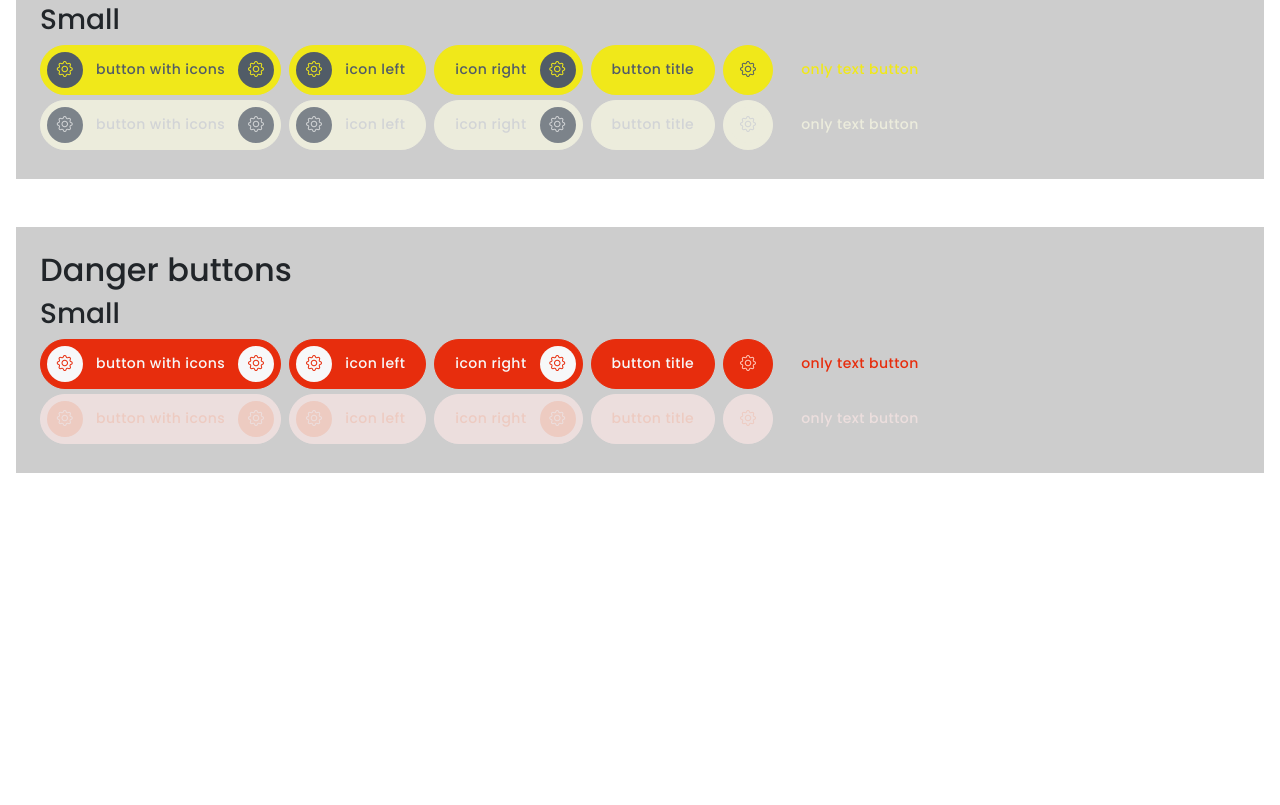
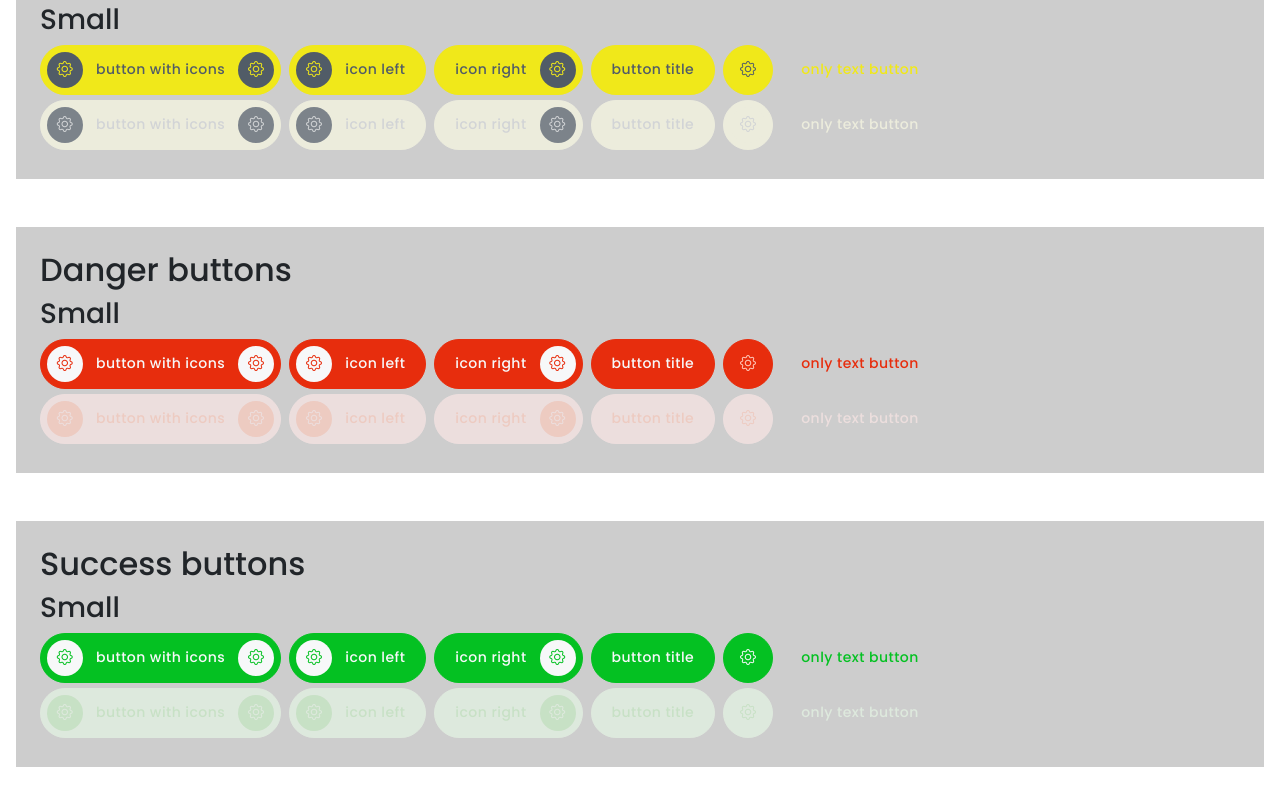
Before and after one commit to lelekann/forklift, a website: page buttons.html in a window 1280 px wide. Shown: the part 1572-2377 px from the top of the page. Before the commit the page ends 2109 px from the top, so only its background shows below. Drawn offline with nearby package versions, Linux system fonts and the light colour scheme.

Commit message:
fixed success and success disabled buttons

```diff
--- a/buttons.html
+++ b/buttons.html
@@ -546,5 +546,71 @@
         </div>
       </div>
     </section>
+
+    <section class="mb-5 p-4">
+      <h2>Success buttons</h2>
+      <div>
+        <h3>Small</h3>
+        <div class="d-flex gap-2 justify-content">
+          <button class="btn btn-success btn-sm">
+            <i class="bi bi-gear icon-left"></i>
+            <span class="btn-text">Button with icons</span>
+            <i class="bi bi-gear icon-right"></i>
+          </button>
+
+          <button class="btn btn-success btn-sm">
+            <i class="bi bi-gear icon-left"></i>
+            <span class="btn-text">icon left</span>
+          </button>
+
+          <button class="btn btn-success btn-sm">
+            <span class="btn-text">icon right</span>
+            <i class="bi bi-gear icon-right"></i>
+          </button>
+
+          <button class="btn btn-success btn-sm">
+            <span class="btn-text">button title</span>
+          </button>
+
+          <button class="btn btn-success btn-sm">
+            <i class="bi bi-gear icon-only"></i>
+          </button>
+
+          <button class="btn btn-success only-text btn-sm">
+            <span class="btn-text">only text button</span>
+          </button>
+        </div>
+
+        <div class="d-flex gap-2 justify-content">
+          <button class="btn btn-success btn-sm" disabled>
+            <i class="bi bi-gear icon-left"></i>
+            <span class="btn-text">button with icons</span>
+            <i class="bi bi-gear icon-right"></i>
+          </button>
+
+          <button class="btn btn-success btn-sm" disabled>
+            <i class="bi bi-gear icon-left"></i>
+            <span class="btn-text">icon left</span>
+          </button>
+
+          <button class="btn btn-success btn-sm" disabled>
+            <span class="btn-text">icon right</span>
+            <i class="bi bi-gear icon-right"></i>
+          </button>
+
+          <button class="btn btn-success btn-sm" disabled>
+            <span class="btn-text">button title</span>
+          </button>
+
+          <button class="btn btn-success btn-sm" disabled>
+            <i class="bi bi-gear icon-only"></i>
+          </button>
+
+          <button class="btn btn-sm btn-success only-text" disabled>
+            <span class="btn-text">only text button</span>
+          </button>
+        </div>
+      </div>
+    </section>
   </body>
 </html>
--- a/scss/_buttons.scss
+++ b/scss/_buttons.scss
@@ -393,3 +393,59 @@
     }
   }
 }
+
+.btn-success {
+  --bs-btn-color: #f7f8f9;
+  --bs-btn-hover-color: #f7f8f9;
+  --bs-btn-hover-bg: #49cb4d;
+  --bs-btn-hover-border-color: #49cb4d;
+  --bs-btn-active-color: #f7f8f9;
+  --bs-btn-active-bg: #00b118;
+  --bs-btn-active-border-color: #00b118;
+  --bs-btn-disabled-color: #c5ecc2;
+  --bs-btn-disabled-bg: #e7f8e6;
+  --bs-btn-disabled-border-color: #e7f8e6;
+
+  .bi {
+    background-color: #f7f8f9;
+
+    &.icon-only {
+      color: #f7f8f9;
+      background-color: transparent;
+
+      &:hover,
+      &:active {
+        color: #f7f8f9;
+      }
+    }
+  }
+
+  .bi,
+  &.only-text {
+    color: #04c122;
+
+    &:hover {
+      color: #49cb4d;
+    }
+
+    &:active {
+      color: #00b118;
+    }
+
+    &:disabled {
+      color: #e7f8e6;
+    }
+  }
+
+  &:disabled {
+    .bi {
+      color: #e7f8e6;
+      background-color: #c5ecc2;
+    }
+
+    .icon-only {
+      color: #c5ecc2;
+      background-color: transparent;
+    }
+  }
+}
```
Also changed, not shown: scss/style.css, 1 other file.
